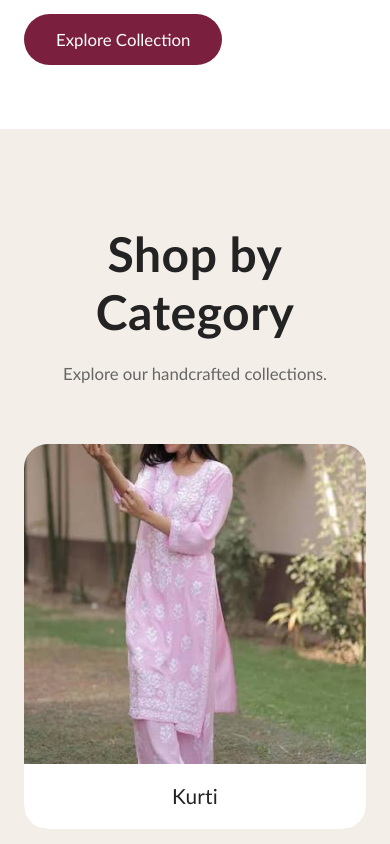
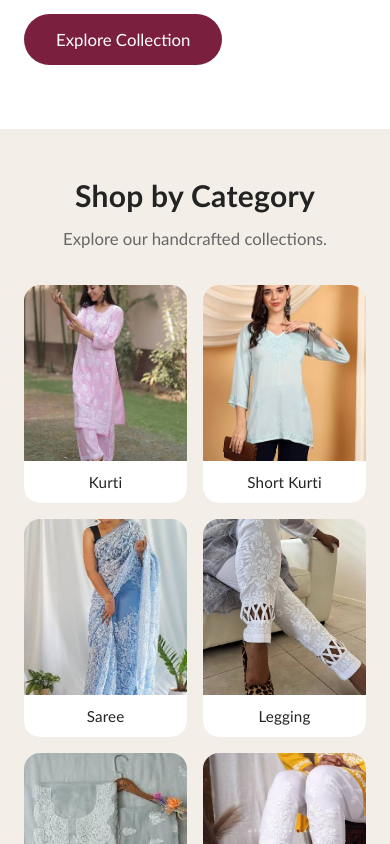
Before and after one commit to mohitshukla123-DLN/dln-website-v2, a React (Vite) app: page / in a window 390 px wide. Shown: the part 860-1704 px from the top of the page. Built offline with nearby package versions, Linux system fonts and the light colour scheme; no server answers; the database is empty.

Commit message:
compact mobile shop and product cards

```diff
--- a/app/components/homepage/CategoryCard.tsx
+++ b/app/components/homepage/CategoryCard.tsx
@@ -23,18 +23,18 @@ export default function CategoryCard({ category }: Props) {
   return (
     <Link
       to={`/category/${category.slug}`}
-      className="group overflow-hidden rounded-3xl"
+      className="group overflow-hidden rounded-2xl sm:rounded-3xl"
     >
       <div className="overflow-hidden">
         <img
           src={category.image}
           alt={category.name}
-          className="h-80 w-full object-cover transition duration-500 group-hover:scale-105"
+          className="h-44 w-full object-cover transition duration-500 group-hover:scale-105 sm:h-80"
         />
       </div>
 
-      <div className={`py-5 text-center shadow-sm transition-colors duration-300 ${colorClass}`}>
-        <h3 className="text-[1.3rem] font-medium text-[var(--foreground)] transition-colors group-hover:text-[var(--teal)]">
+      <div className={`py-3 text-center shadow-sm transition-colors duration-300 sm:py-5 ${colorClass}`}>
+        <h3 className="text-[0.95rem] font-medium leading-5 text-[var(--foreground)] transition-colors group-hover:text-[var(--teal)] sm:text-[1.3rem] sm:leading-normal">
           {category.name}
         </h3>
       </div>
--- a/app/components/homepage/CategoryGrid.tsx
+++ b/app/components/homepage/CategoryGrid.tsx
@@ -11,21 +11,21 @@ export default function CategoryGrid({ settings }: Props) {
   }
 
   return (
-    <section id="featured-categories" className="scroll-mt-20 bg-[#f3eee8] py-24">
+    <section id="featured-categories" className="scroll-mt-20 bg-[#f3eee8] py-12 sm:py-24">
       <Container>
-        <div className="mb-14 text-center">
-          <h2 className="text-5xl font-bold">
+        <div className="mb-8 text-center sm:mb-14">
+          <h2 className="text-3xl font-bold sm:text-5xl">
             {settings?.featured_categories_title ||
               "Shop by Category"}
           </h2>
 
-          <p className="mt-5 text-[var(--muted)]">
+          <p className="mt-3 text-[var(--muted)] sm:mt-5">
             {settings?.featured_categories_subtitle ||
               "Explore our handcrafted collections."}
           </p>
         </div>
 
-        <div className="grid gap-8 sm:grid-cols-2 lg:grid-cols-4">
+        <div className="grid grid-cols-2 gap-4 sm:gap-8 lg:grid-cols-4">
           {categories.map((category) => (
             <CategoryCard
               key={category.id}
--- a/app/components/product/ProductCard.tsx
+++ b/app/components/product/ProductCard.tsx
@@ -128,7 +128,7 @@ export default function ProductCard({
         {/* Badge */}
         {product.badge && (
           <span
-            className={`absolute left-4 top-4 rounded-full px-3 py-1 text-xs font-medium ${
+            className={`absolute left-2 top-2 rounded-full px-2.5 py-1 text-[10px] font-medium sm:left-4 sm:top-4 sm:px-3 sm:text-xs ${
               product.badge === "NEW"
                 ? "bg-[var(--teal)] text-white"
                 : product.badge === "BESTSELLER"
@@ -159,7 +159,7 @@ export default function ProductCard({
 
             window.dispatchEvent(new Event("wishlistUpdated"));
           }}
-          className="absolute right-4 top-4 z-10 flex h-10 w-10 items-center justify-center rounded-full bg-white/90 text-xl shadow-md transition hover:scale-105 hover:bg-white"
+          className="absolute right-2 top-2 z-10 flex h-9 w-9 items-center justify-center rounded-full bg-white/90 text-xl shadow-md transition hover:scale-105 hover:bg-white sm:right-4 sm:top-4 sm:h-10 sm:w-10"
         >
           <span
             className={wishlisted ? "text-red-600" : "text-gray-500"}
@@ -170,17 +170,17 @@ export default function ProductCard({
         </button>
 
       {/* Product information */}
-      <div className="bg-white p-4 sm:p-5">
-        <p className="mb-1 text-[11px] uppercase tracking-[0.2em] text-[var(--teal)]">
+      <div className="bg-white p-3 sm:p-5">
+        <p className="mb-0.5 text-[9px] uppercase tracking-[0.14em] text-[var(--teal)] sm:mb-1 sm:text-[11px] sm:tracking-[0.2em]">
           {product.category}
         </p>
 
-        <h3 className="line-clamp-2 text-base font-semibold leading-6 text-black transition-colors group-hover:text-[var(--teal)]">
+        <h3 className="line-clamp-2 text-[14px] font-semibold leading-5 text-black transition-colors group-hover:text-[var(--teal)] sm:text-base sm:leading-6">
           {product.name}
         </h3>
 
-        <div className="mt-2 flex items-center justify-between gap-3">
-          <p className="text-lg font-semibold text-black">
+        <div className="mt-1.5 flex items-center justify-between gap-2 sm:mt-2 sm:gap-3">
+          <p className="text-base font-semibold text-black sm:text-lg">
             ₹{product.price.toLocaleString("en-IN")}
           </p>
 
@@ -196,13 +196,13 @@ export default function ProductCard({
         </div>
 
         {/* Action buttons */}
-        <div className="mt-4 flex w-full flex-row gap-3">
+        <div className="mt-3 flex w-full flex-row gap-2 sm:mt-4 sm:gap-3">
           <Link
               to={`/products/${product.slug}`}
               className="min-w-0 flex-1"
             >
-              <Button className="flex w-full items-center justify-center whitespace-nowrap px-3 py-3 text-center text-sm sm:px-4 sm:text-base">
-                View Details
+              <Button className="flex w-full items-center justify-center whitespace-nowrap px-2 py-2.5 text-center text-[12px] sm:px-4 sm:py-3 sm:text-base">
+                Details
               </Button>
             </Link>
 
@@ -212,11 +212,11 @@ export default function ProductCard({
             rel="noopener noreferrer"
             className="min-w-0 flex-1"
           >
-            <Button className="flex w-full items-center justify-center gap-2 whitespace-nowrap px-3 py-3 text-center text-sm sm:px-4 sm:text-base">
-              <span className="flex h-5 w-5 shrink-0 items-center justify-center rounded-full bg-white text-[var(--teal)]">
+            <Button className="flex w-full items-center justify-center gap-1 whitespace-nowrap px-2 py-2.5 text-center text-[12px] sm:gap-2 sm:px-4 sm:py-3 sm:text-base">
+              <span className="flex h-4 w-4 shrink-0 items-center justify-center rounded-full bg-white text-[var(--teal)] sm:h-5 sm:w-5">
                 <svg
                   viewBox="0 0 24 24"
-                  className="h-4 w-4"
+                  className="h-3 w-3 sm:h-4 sm:w-4"
                   fill="currentColor"
                   aria-hidden="true"
                 >
--- a/app/components/shop/SearchBar.tsx
+++ b/app/components/shop/SearchBar.tsx
@@ -46,7 +46,7 @@ export default function SearchBar({
   }, [products, value]);
 
   return (
-    <div className="relative mb-8">
+    <div className="relative mb-4 sm:mb-8">
       <input
         type="text"
         value={value}
--- a/app/pages/ShopPage.tsx
+++ b/app/pages/ShopPage.tsx
@@ -142,14 +142,14 @@ export default function ShopPage() {
       canonical="https://dresslikenawaabs.pages.dev/shop"
     />
 
-    <section className="py-10 sm:py-16 lg:py-20">
+    <section className="py-6 sm:py-16 lg:py-20">
       <Container className="max-w-[1600px]">
-        <div className="mb-8 sm:mb-12">
+        <div className="mb-4 sm:mb-12">
           <h1 className="text-4xl font-bold sm:text-5xl">
             Shop
           </h1>
 
-          <p className="mt-4 text-[var(--muted)]">
+          <p className="mt-2 text-[var(--muted)] sm:mt-4">
             Browse our premium collection.
           </p>
         </div>
```
